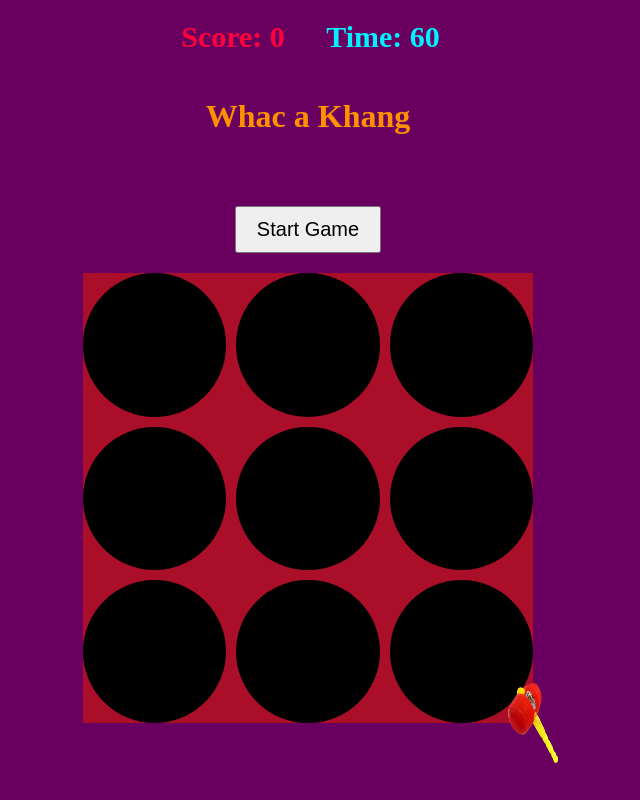
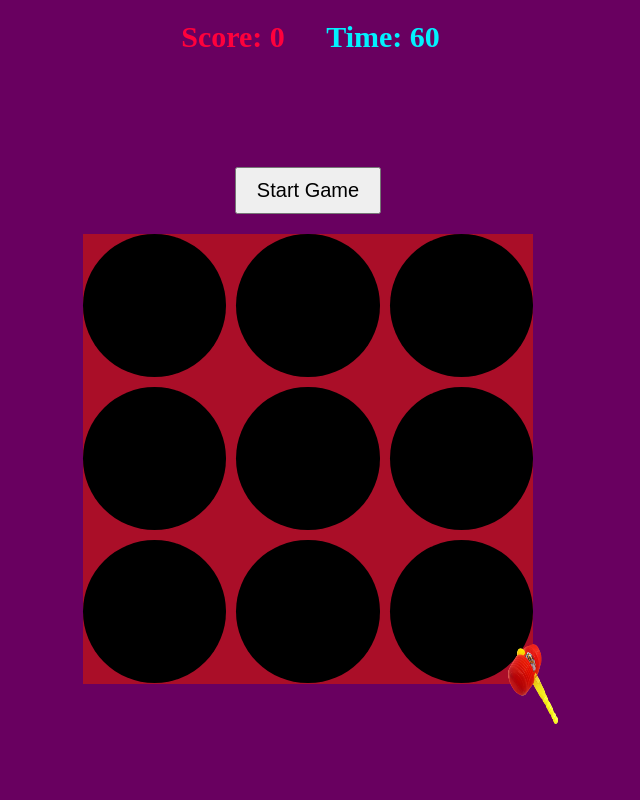
Before and after one commit to Lelekhoa1812/Whac_A_Khang, a plain HTML site: page Whac_A_Mole/index.html in a window 1280 px wide. Shown: the whole page, without its empty margins (332-972 px from the left). Drawn offline with Linux system fonts and the light colour scheme.

Commit message:
Update index.html

```diff
--- a/Whac_A_Mole/index.html
+++ b/Whac_A_Mole/index.html
@@ -7,7 +7,7 @@
     <link rel="stylesheet" href="style.css">
 </head>
 <body>
-    <h1>Whac a Khang</h1>
+<!--     <h1>Whac a  Khang</h1> -->
     <button id="start-button">Start Game</button>
     <div id="score">Score: 0</div>
     <div id="timer">Time: 60</div>
```
